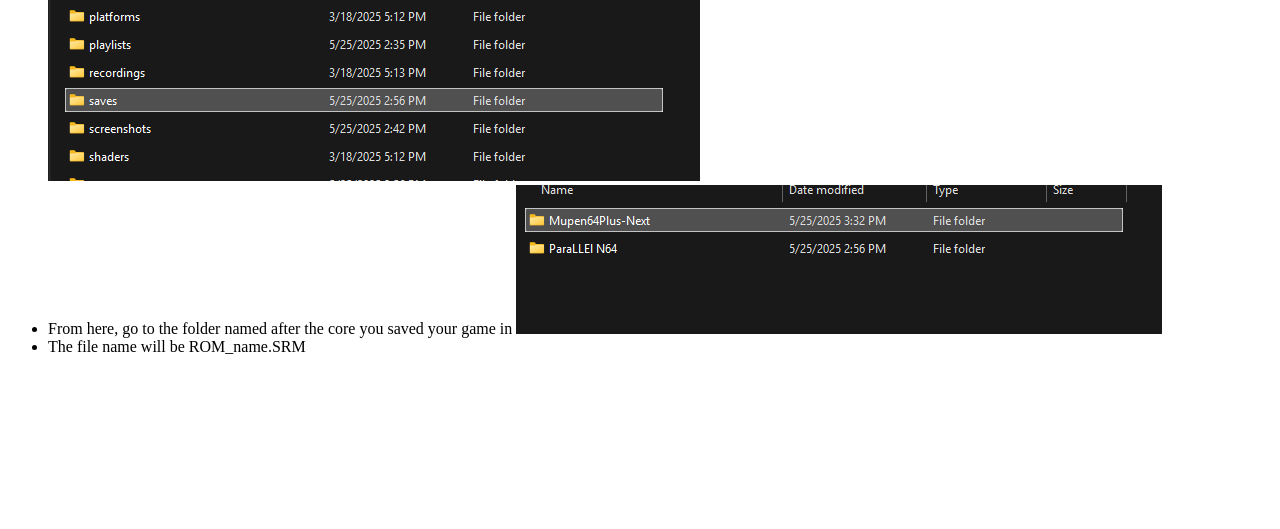
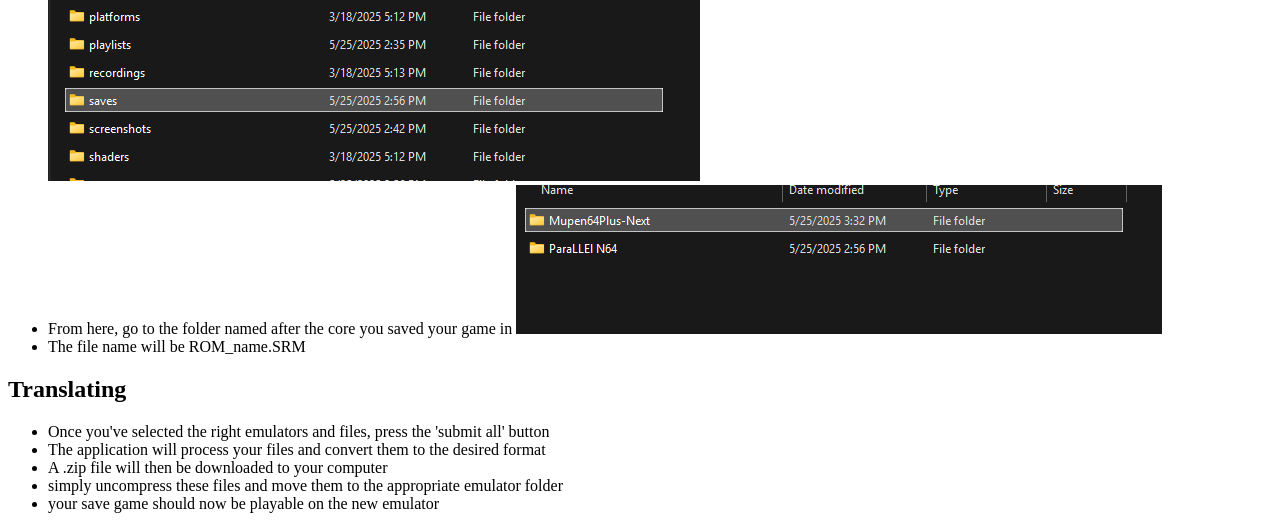
Before and after one commit to Sanmeet-EWU/cscd-350-project-team-slippee, a Django app: page /guide_body/ in a window 1280 px wide. Shown: the part 1964-2493 px from the top of the page. Before the commit the page ends 2318 px from the top, so only its background shows below. Run offline with Django 5.2, Linux system fonts and the light colour scheme.

Commit message:
Added some to guide_body.html

```diff
--- a/src/homepage/templates/partials/guide_body.html
+++ b/src/homepage/templates/partials/guide_body.html
@@ -39,6 +39,14 @@
         <img src="{% static '../static/goto_desired_core_retroarch.png' %}" alt="go to desired core Retroarch" class="guide-pictures"></li>
       <li>The file name will be ROM_name.SRM</li>
     </ul>
+      <h2>Translating</h2>
+      <ul>
+          <li>Once you've selected the right emulators and files, press the 'submit all' button</li>
+          <li>The application will process your files and convert them to the desired format</li>
+          <li>A .zip file will then be downloaded to your computer</li>
+          <li>simply uncompress these files and move them to the appropriate emulator folder</li>
+          <li>your save game should now be playable on the new emulator</li>
+      </ul>
   </div>
 
 </body>
```
